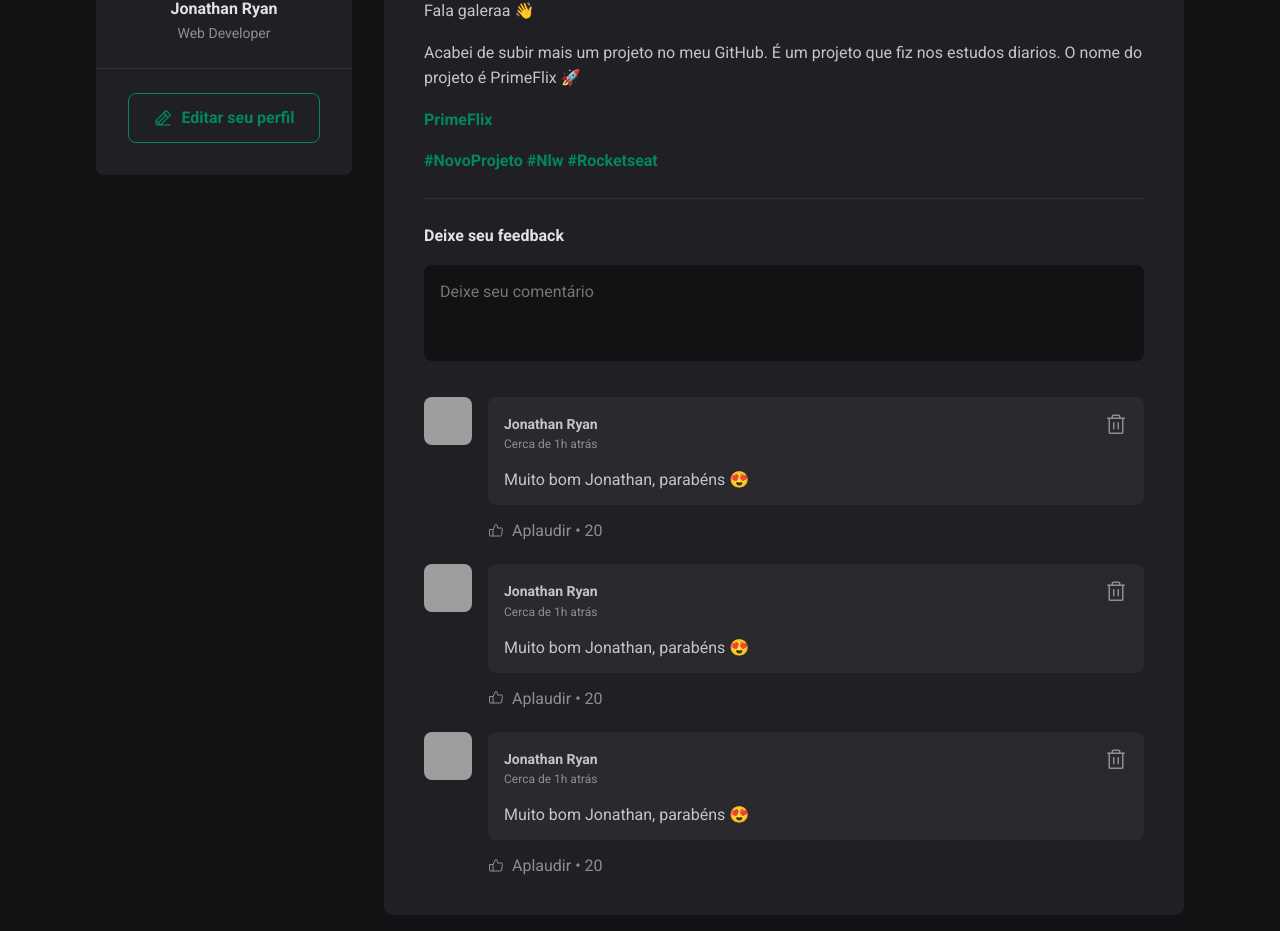
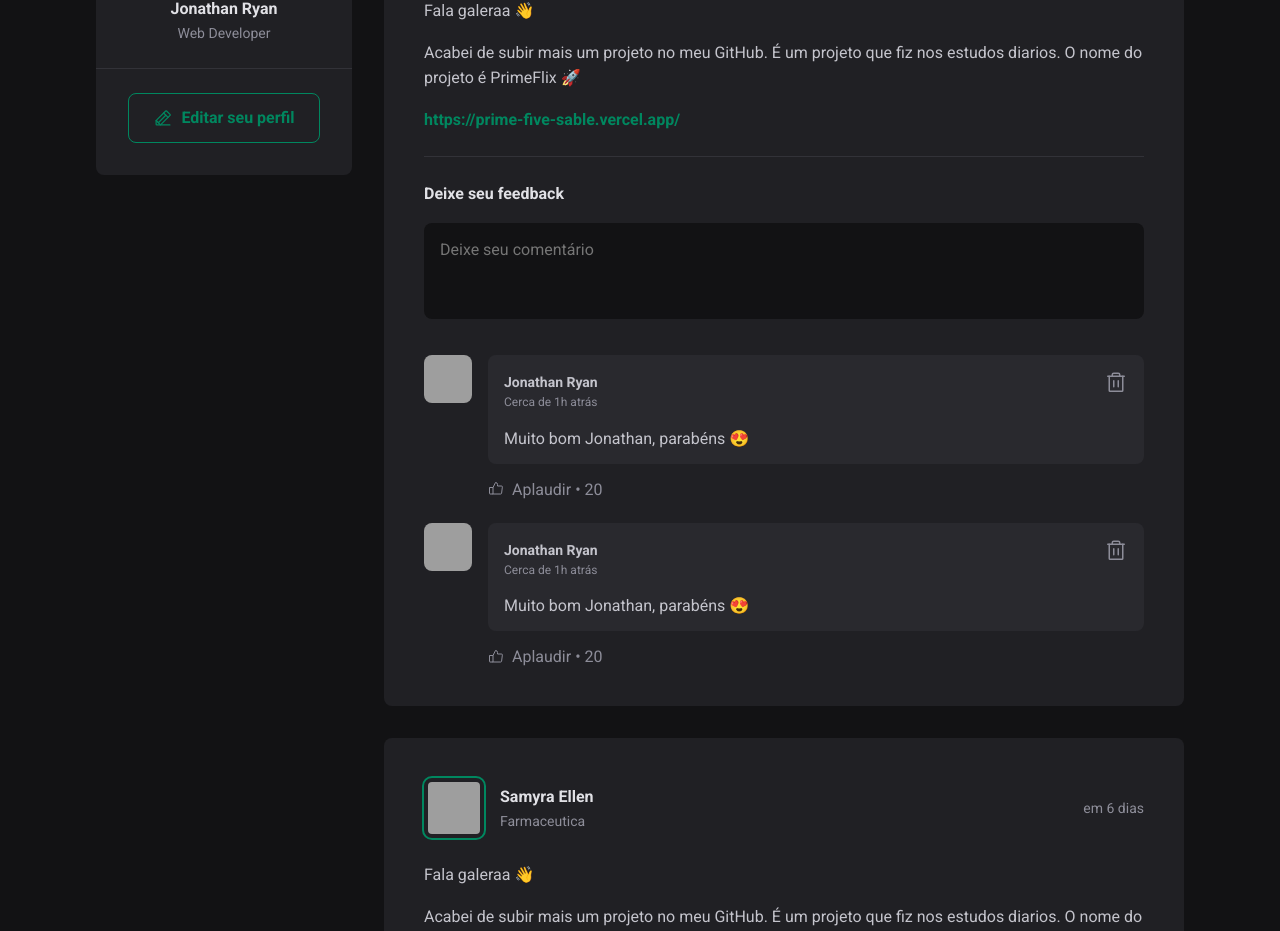
Before and after one commit to Jonathanrian/Projeto-01, a React (Vite) app: page / in a window 1280 px wide. Shown: the part 230-1161 px from the top of the page. Built offline with nearby package versions, Linux system fonts and the light colour scheme; grey boxes are pictures that could not be loaded.

Commit message:
commit: "função handleCreateNewComment desenvolvida"

```diff
--- a/package.json
+++ b/package.json
@@ -10,10 +10,13 @@
     "preview": "vite preview"
   },
   "dependencies": {
+    "date-fns": "^3.6.0",
     "phosphor-react": "^1.4.1",
     "projeto-01": "file:",
     "react": "^18.3.1",
-    "react-dom": "^18.3.1"
+    "react-dom": "^18.3.1",
+    "react-toastify": "^10.0.5",
+    "toastify": "^2.0.1"
   },
   "devDependencies": {
     "@types/react": "^18.3.3",
--- a/src/App.jsx
+++ b/src/App.jsx
@@ -7,6 +7,38 @@ import styles from './App.module.css';
 import './global.css';
 import { Sidebar } from './components/Sidebar';
 
+
+const post = [
+  {
+    id: 1,
+    author: {
+      avatarUrl: 'https://avatars.githubusercontent.com/u/95014039?v=4',
+      name: 'Jonathan Ryan',
+      role: 'Web develop'
+    },
+    content: [
+      { type: 'paragraph', content: 'Fala galeraa 👋', },
+      { type: 'paragraph', content: 'Acabei de subir mais um projeto no meu GitHub. É um projeto que fiz nos estudos diarios. O nome do projeto é PrimeFlix 🚀',},
+      { type: 'link', content: 'https://prime-five-sable.vercel.app/',},
+    ],
+    publishedAt: new Date('2024-09-10 20:00:00'),
+  },
+
+  {
+    id: 2,
+    author: {
+      avatarUrl: 'https://avatars.githubusercontent.com/u/95014039?v=4',
+      name: 'Samyra Ellen',
+      role: 'Farmaceutica'
+    },
+    content: [
+      { type: 'paragraph', content: 'Fala galeraa 👋', },
+      { type: 'paragraph', content: 'Acabei de subir mais um projeto no meu GitHub. É um projeto que fiz nos estudos diarios. O nome do projeto é PrimeFlix 🚀',},
+      { type: 'link', content: 'https://prime-five-sable.vercel.app/',},
+    ],
+    publishedAt: new Date('2024-09-15 20:00:00'),
+  },
+];
 
 export function App() {
   return (
@@ -18,10 +50,15 @@ export function App() {
         <Sidebar />
 
         <main>
-          <Post
-            author="Jonathan Ryan"
-            content="Lorem ipsum dolor sit amet consectetur adipisicing elit. Commodi distinctio corporis molestias blanditiis harum, nobis dicta nemo esse ea eum fugit similique repudiandae aliquam iste, iusto modi, soluta adipisci praesentium?"
-          />
+          {post.map(post => {
+            return (
+              <Post
+                author = {post.author}
+                content = {post.content}
+                publishedAt = {post.publishedAt}
+              />
+            )
+          })}
         </main>
       </div>
     </div>
--- a/src/components/Post.jsx
+++ b/src/components/Post.jsx
@@ -1,38 +1,63 @@
+import { format, formatDistanceToNow } from 'date-fns';
+import { ptBR } from 'date-fns/locale/pt-BR'
+
 import { Avatar } from './Avatar';
 import { Comment } from './Comment';
 import styles from './Post.module.css';
 
-export function Post () {
+import { toast } from 'react-toastify';
+import { useState } from 'react';
+
+export function Post ({ author, publishedAt, content }) {
+  const [comments, setComments] = useState([
+    1,
+    2,
+  ]);
+
+  const publishedDateFormatted = format(publishedAt, "d 'de' LLLL 'às' HH:mm'h'", {
+    locale: ptBR,
+  });
+
+  const publisheDateRelativeToNow = formatDistanceToNow(publishedAt, {
+    locale: ptBR,
+    addSuffix: true,
+  })
+
+  function handleCreateNewComment() {
+    event.preventDefault(); //não fazer o redirecionamento de pagina
+
+    setComments([...comments, comments.length + 1]);
+  }
+
   return (
     <article className={styles.post}>
       <header>
         <div className={styles.author}>
-          <Avatar src="https://avatars.githubusercontent.com/u/95014039?v=4" />
+          <Avatar src={author.avatarUrl} />
 
             <div className={styles.authorInfo}>
-              <strong>Jonathan Ryan</strong>
-              <span>Web Developer</span>
+              <strong>{author.name}</strong>
+              <span>{author.role}</span>
             </div>
         </div>
 
-        <time title='09 de setembro às 14:30h' dateTime="2024-09-09">
-          Publicado há 1h
+        <time title={publishedDateFormatted} dateTime={publishedAt.toISOString()}>
+          {publisheDateRelativeToNow}
         </time>
 
       </header>
 
       <div className={styles.content}>
-        <p>Fala galeraa 👋</p>
-        <p>Acabei de subir mais um projeto no meu GitHub. É um projeto que fiz nos estudos diarios. O nome do projeto é PrimeFlix 🚀</p>
-        <p><a href="https://prime-five-sable.vercel.app/">PrimeFlix</a></p>
-        <p>
-          <a href="">#NovoProjeto</a> {' '}
-          <a>#Nlw </a> {' '}
-          <a>#Rocketseat</a> {' '}
-        </p>
+        {content.map(line => {
+          if(line.type ==='paragraph'){
+            return <p>{line.content}</p>
+          }else if(line.type === 'link'){
+            return <p> <a href="#">{line.content}</a> </p>
+          }
+        })}
       </div>
 
-      <form className={styles.commentForm}>
+      <form onSubmit={ handleCreateNewComment } className={styles.commentForm}>
         <strong>Deixe seu feedback</strong>
 
         <textarea
@@ -45,9 +70,9 @@ export function Post () {
       </form>
 
       <div className={styles.commentList}>
-        <Comment />
-        <Comment />
-        <Comment />
+        {comments.map(comments => {
+          return <Comment />
+        })}
       </div>
     </article>
   )
```
Also changed, not shown: 1 other file (tests, documents, lock files or other folders).
